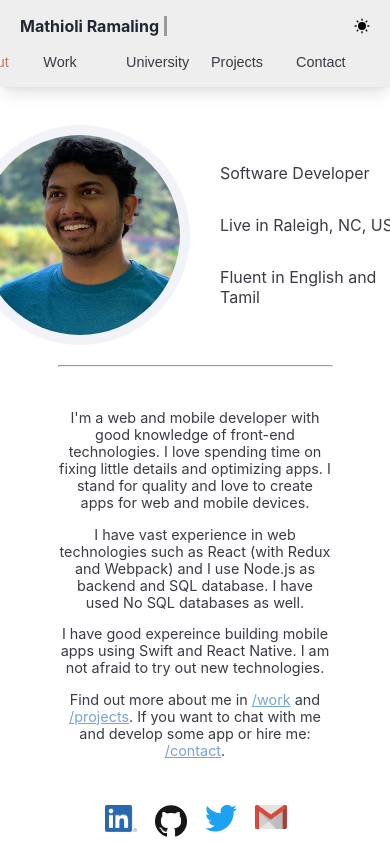
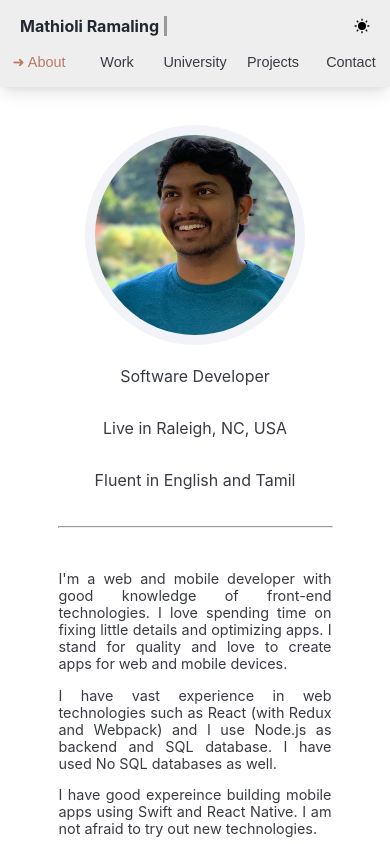
Before and after one commit to madi031/portfolio, a React (Create React App) app: page / in a window 390 px wide. Shown: the top 844 px of the page. Built offline with nearby package versions, Linux system fonts and the light colour scheme.

Commit message:
Update responsive css

```diff
--- a/public/index.html
+++ b/public/index.html
@@ -9,6 +9,8 @@
       name="description"
       content="Mathioli Ramalingam is a web and mobile developer with good knowledge of front-end technologies. Also known as Madi. Mathioli Ramalingam worked in Facebook, IBM ..."
     />
+    <meta http-equiv="cache-control" content="Public" />
+    <meta http-equiv="max-age" content="31536000" />
     <link rel="apple-touch-icon" href="%PUBLIC_URL%/logo192.png" />
     <!--
       manifest.json provides metadata used when your web app is installed on a
--- a/src/common/api.js
+++ b/src/common/api.js
@@ -1,13 +1,19 @@
 const collapse = id => {
-  document.getElementById(id).style.display = 'none';
+  if (document.getElementById(id)) {
+    document.getElementById(id).style.display = 'none';
+  }
 };
 
 const show = id => {
-  document.getElementById(id).style.display = 'block';
+  if (document.getElementById(id)) {
+    document.getElementById(id).style.display = 'block';
+  }
 };
 
 const showFlex = id => {
-  document.getElementById(id).style.display = 'flex';
+  if (document.getElementById(id)) {
+    document.getElementById(id).style.display = 'flex';
+  }
 };
 
 export {
--- a/src/components/Work.js
+++ b/src/components/Work.js
@@ -49,7 +49,10 @@ const Work = () => {
         <h3>
           {props.title}
         </h3>
-        <div className='teamDetails'>
+        <div
+          className='teamDetails'
+          style={props.img ? {} : { gridTemplateColumns: '1fr' }}
+        >
           <div>
             <ul
               onClick={() => show(`${props.id}Details`)}
--- a/src/styles/About.css
+++ b/src/styles/About.css
@@ -63,3 +63,19 @@ hr {
 .night .nameContainer p {
   color: var(--night-font-color);
 }
+
+@media (max-width: 500px) {
+  .aboutBody {
+    text-align: justify;
+  }
+
+  .aboutHeader {
+    align-items: center;
+    grid-gap: 5px;
+    grid-template-columns: 1fr;
+  }
+
+  .aboutHeader .nameContainer {
+    align-items: center;
+  }
+}
--- a/src/styles/Header.css
+++ b/src/styles/Header.css
@@ -7,19 +7,20 @@
   align-self: flex-end;
   display: flex;
   justify-content: space-between;
-  padding-right: 50px;
+  padding-right: 0;
   width: 100%;
 }
 
 @media (min-width: 500px) {
   .menuBarItems {
-    width: 75% !important;
+    padding-right: 50px;
+    width: 75%;
   }
 }
 
 @media (min-width: 800px) {
   .menuBarItems {
-    width: 50% !important;
+    width: 50%;
   }
 }
 
@@ -27,7 +28,7 @@
   background-color: transparent;
   border: none;
   height: 20px;
-  width: 50px;
+  width: 100px;
 }
 
 .menuBarItems button:focus {
--- a/src/styles/Projects.css
+++ b/src/styles/Projects.css
@@ -47,6 +47,12 @@
   font-weight: 500;
 }
 
+@media (max-width: 500px) {
+  .projectDetails .details {
+    text-align: justify;
+  }
+}
+
 .night .projectDetails .details {
   color: var(--night-li-font-color);
 }
--- a/src/styles/University.css
+++ b/src/styles/University.css
@@ -24,6 +24,12 @@
   font-weight: 500;
 }
 
+@media (max-width: 500px) {
+  .universityCourse p {
+    text-align: justify;
+  }
+}
+
 .night .universityCourse p {
   color: var(--night-li-font-color);
 }
--- a/src/styles/Work.css
+++ b/src/styles/Work.css
@@ -79,7 +79,10 @@
 
 .teamContainer .teamDetails ul {
   cursor: pointer;
+  text-align: justify;
 }
+
+
 
 .detailsModal .detailsContent a {
   color: var(--day-header-bg-color);
@@ -106,6 +109,12 @@
   cursor: default;
   font-size: 0.9rem;
   margin-top: 0;
+}
+
+@media (max-width: 500px) {
+  .detailsModal .detailsContent p {
+    text-align: justify;
+  }
 }
 
 .detailsModal .detailsContent .closeIconWrapper {
```
